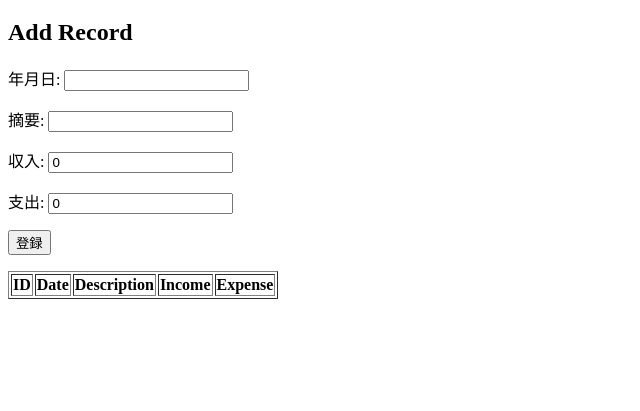
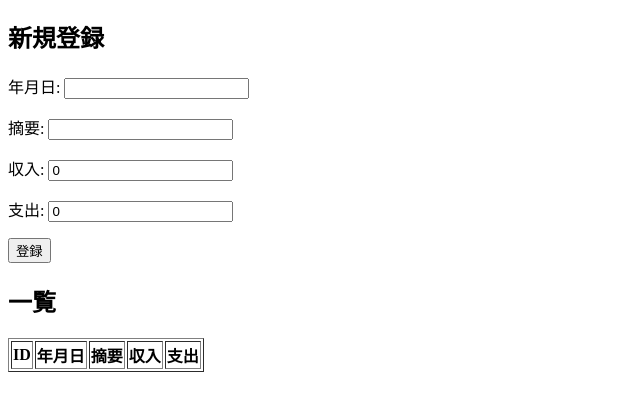
Before and after one commit to T-tak2023/CashBook, an Electron app: page index.html in a window 800 px wide. Shown: the part 61-472 px from the top of the page, without its empty margins (0-640 px from the left). Drawn offline with Linux system fonts and the light colour scheme; no server answers.

Commit message:
feat: 一覧表示の項目を日本語化

```diff
--- a/index.html
+++ b/index.html
@@ -9,7 +9,7 @@
   <body>
     <h1>Cashbook</h1>
 
-    <h2>Add Record</h2>
+    <h2>新規登録</h2>
     <form id="add-record-form">
       <p>
         <label for="date">年月日:</label>
@@ -32,14 +32,15 @@
       </p>
     </form>
 
+    <h2>一覧</h2>
       <table id="records-table" border="1">
         <thead>
           <tr>
             <th>ID</th>
-          <th>Date</th>
-          <th>Description</th>
-          <th>Income</th>
-          <th>Expense</th>
+            <th>年月日</th>
+            <th>摘要</th>
+            <th>収入</th>
+            <th>支出</th>
           </tr>
         </thead>
         <tbody>
```
Lines whose indentation alone changed are shown as unchanged.
